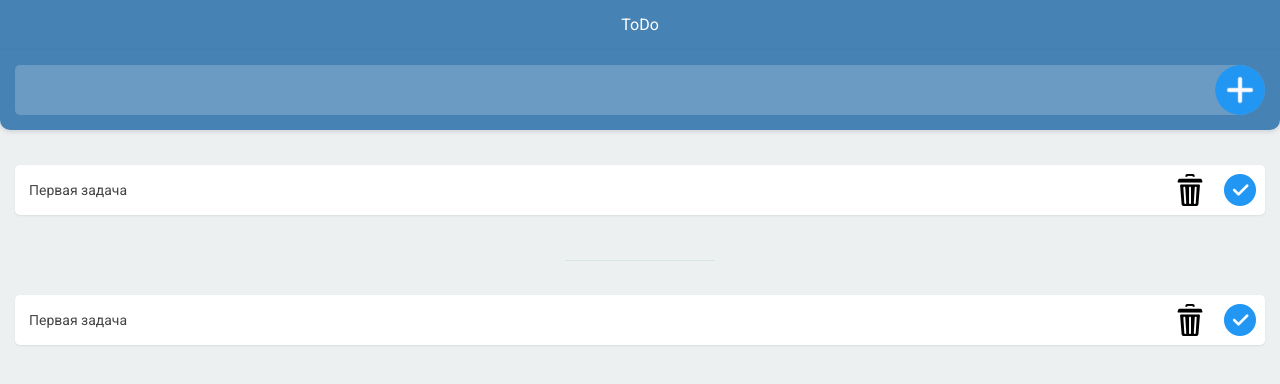
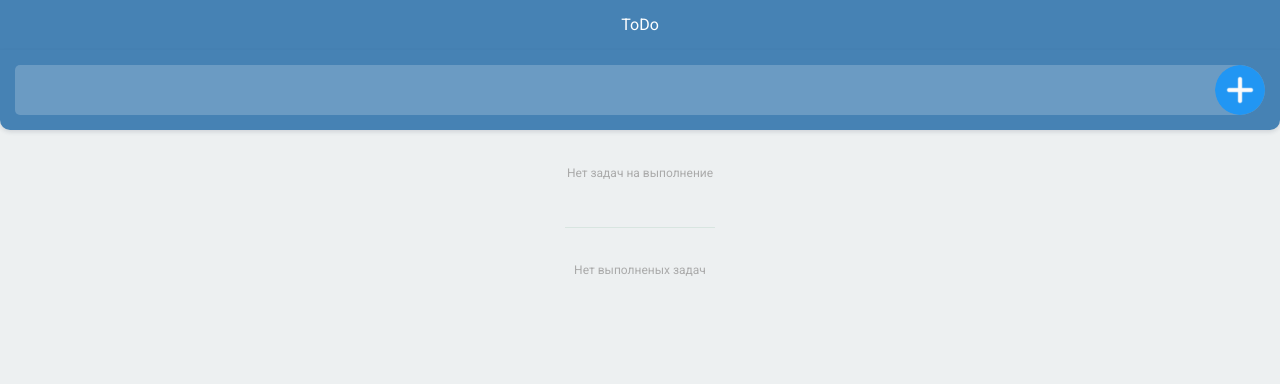
Before and after one commit to frosb1official-lang/ToDoList-React.JS-TS, a React (Create React App) app: page / in a window 1280 px wide. Shown: the top 384 px of the page. Built offline with nearby package versions, Linux system fonts and the light colour scheme.

Commit message:
feat: create todo list logic

```diff
--- a/src/components/Form/Form.tsx
+++ b/src/components/Form/Form.tsx
@@ -1,11 +1,25 @@
+import { useState } from 'react'
 import './Form.scss'
 
-export const Form = () => {
+export const Form = (props: { createNewToDo: Function }) => {
+    const [text, setText] = useState<string>('')
+
+    const formSubmit = () => {
+        if (text) {
+            props.createNewToDo(text)
+            setText('')
+        }
+    }
+
     return (
         <div className="form-wrapper">
-            <form action="#">
+            <form action="#" onSubmit={formSubmit}>
                 <label>
-                    <input type="text" />
+                    <input
+                        value={text}
+                        type="text"
+                        onChange={(e) => setText(e.target.value)}
+                    />
                     <button></button>
                 </label>
             </form>
--- a/src/components/ToDoList/ToDoList.tsx
+++ b/src/components/ToDoList/ToDoList.tsx
@@ -1,21 +1,46 @@
 import { ToDoListItem } from "./ToDoListItem/ToDoListItem"
 import './ToDoList.scss'
+import { ToDo } from "../../models/todo-item"
 
-export const ToDoList = () => {
+export const ToDoList = (props: { todos: ToDo[], updateToDo: Function, deleteToDo: Function }) => {
+
+    const checkedList = () => {
+        return props.todos
+            .filter((item) => !item.isDone)
+            .map((item, idx) => {
+                return (
+                    <ToDoListItem
+                        toDoItem={item}
+                        key={idx}
+                        updateToDo={props.updateToDo}
+                        deleteToDo={props.deleteToDo}
+                    />
+                )
+            })
+    }
+
+    const unCheckedList = () => {
+        return props.todos
+            .filter((item) => item.isDone)
+            .map((item, idx) => {
+                return (
+                    <ToDoListItem
+                        toDoItem={item}
+                        key={idx}
+                        updateToDo={props.updateToDo}
+                        deleteToDo={props.deleteToDo}
+                    />
+                )
+            })
+    }
+
     return (
         <div className="todo-container">
             <ul className="todo-list failed">
-                <ToDoListItem />
+                { checkedList() }
             </ul>
             <ul className="todo-list completed">
-                <ToDoListItem />
-                {/* <li className="todo-list-item__wrapper">
-                    <span>Вторая задача</span>
-                    <div className="todo-list-item__buttons">
-                        <button className="btn-trash"></button>
-                        <button className="btn-uncheck"></button>
-                    </div>
-                </li> */}
+                { unCheckedList() }
             </ul>
         </div>
     )
--- a/src/components/ToDoList/ToDoListItem/ToDoListItem.tsx
+++ b/src/components/ToDoList/ToDoListItem/ToDoListItem.tsx
@@ -1,12 +1,19 @@
+import { ToDo } from '../../../models/todo-item'
 import './ToDoListItem.scss'
 
-export const ToDoListItem = () => {
+export const ToDoListItem = (props: { toDoItem: ToDo , updateToDo: Function, deleteToDo: Function }) => {
     return (
         <li className="todo-list-item__wrapper">
-            <span>Первая задача</span>
+            <span>{props.toDoItem.text}</span>
             <div className="todo-list-item__buttons">
-                <button className="btn-trash"></button>
-                <button className="btn-check"></button>
+                <button
+                    className="btn-trash"
+                    onClick={() => props.deleteToDo(props.toDoItem)}
+                    ></button>
+                <button
+                    className={props.toDoItem.isDone ? 'btn-check' : 'btn-uncheck'}
+                    onClick={() => props.updateToDo(props.toDoItem)}
+                    ></button>
             </div>
         </li>
     )
--- /dev/null
+++ b/src/models/todo-item.ts
@@ -0,0 +1,5 @@
+export interface ToDo {
+    id: number,
+    text: string,
+    isDone: boolean
+}
--- a/src/pages/ToDoListPage.tsx
+++ b/src/pages/ToDoListPage.tsx
@@ -1,13 +1,41 @@
+import { useState } from "react";
 import { Form } from "../components/Form/Form";
 import { Header } from "../components/Header/Header";
 import { ToDoList } from "../components/ToDoList/ToDoList";
+import { ToDo } from "../models/todo-item";
 
 export const ToDoListPage = () => {
+    const [todos, setTodos] = useState<ToDo[]>([])
+
+    const createNewToDo = (text: string) => {
+        const newToDo: ToDo = {
+            id: todos.length,
+            text: text,
+            isDone: false
+        }
+        setTodos([...todos, newToDo])
+    }
+
+    const updateToDo = (toDoitem: ToDo) => {
+        const newTodos = todos.map((todo) => {
+            if (todo.id === toDoitem.id) {
+                todo.isDone = !todo.isDone
+            }
+            return todo
+        })
+        setTodos(newTodos)
+    }
+
+    const deleteToDo = (toDoitem: ToDo) => {
+        const newTodos = todos.filter((todo) => todo.id !== toDoitem.id)
+        setTodos(newTodos)
+    }
+
     return (
         <>
-           <Header />
-            <Form />
-            <ToDoList />
+            <Header />
+            <Form createNewToDo={createNewToDo}/>
+            <ToDoList todos={todos} updateToDo={updateToDo} deleteToDo={deleteToDo}/>
         </>
     );
 };
```
